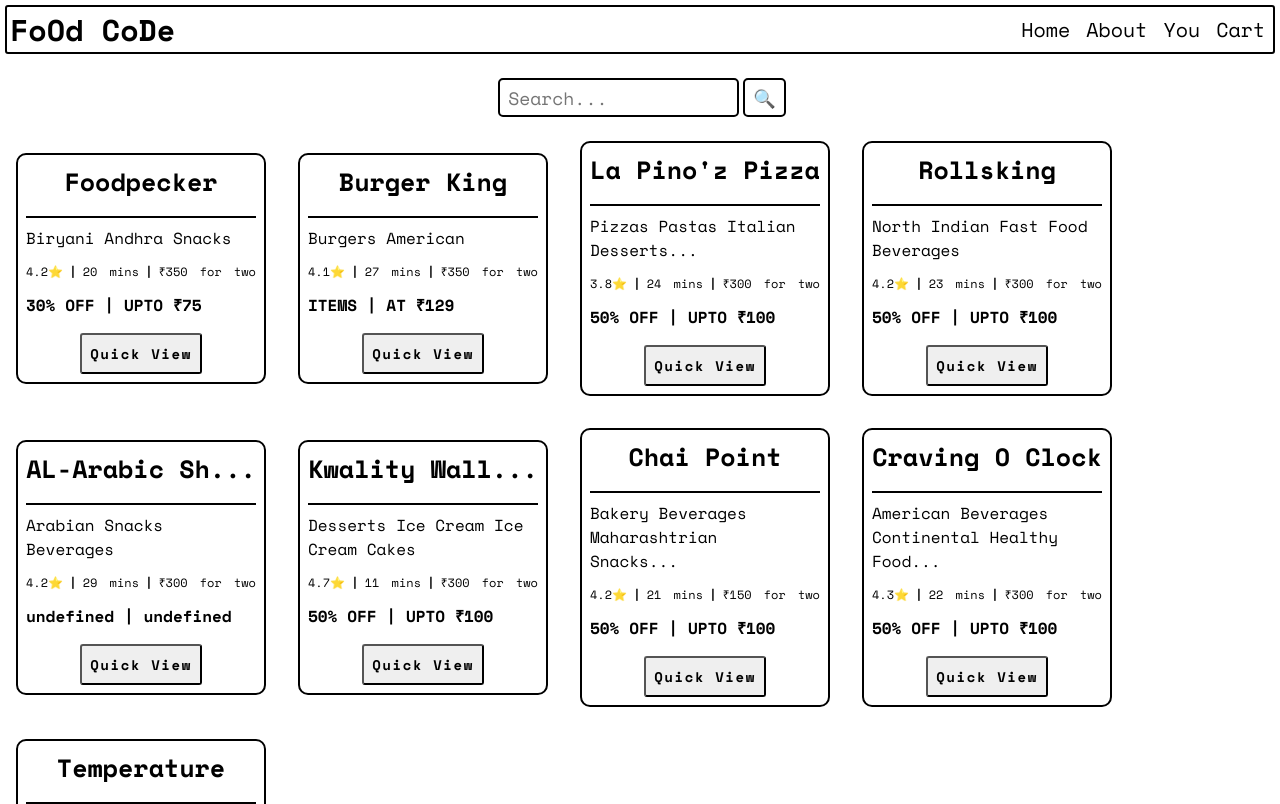
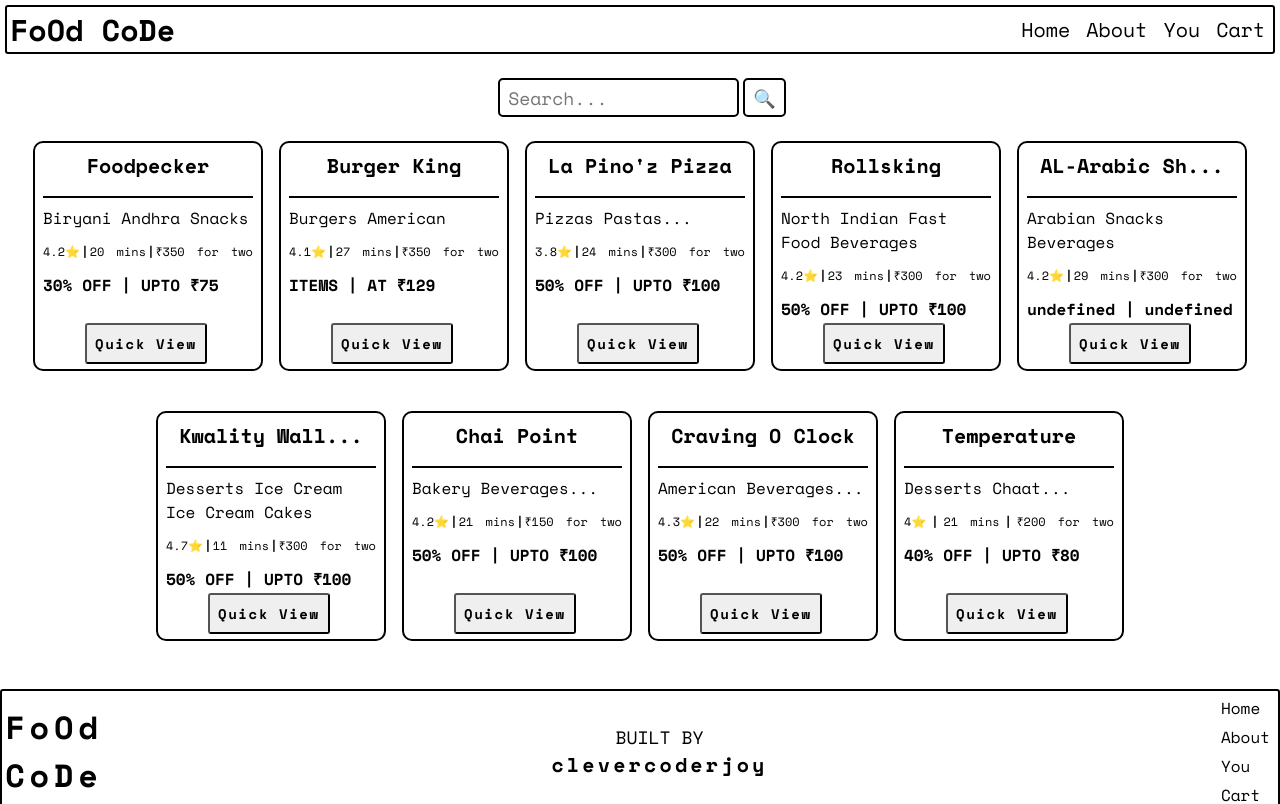
Before and after one commit to clevercoderjoy/Food-Code, a React (Vite) app: page / in a window 1280 px wide. Shown: the top 804 px of the page. Built offline with nearby package versions, Linux system fonts and the light colour scheme.

Commit message:
fix: fixed styling issues

```diff
--- a/src/components/footerComponent/footerComponent.css
+++ b/src/components/footerComponent/footerComponent.css
@@ -2,7 +2,7 @@
   display: flex;
   align-items: center;
   justify-content: space-between;
-  margin: 0.3rem;
+  margin: 1.5rem auto 0.3rem auto;
   border: 2px solid black;
   border-radius: 3px;
 }
--- a/src/components/restaurantCardComponent/RestaurantCardComponent.jsx
+++ b/src/components/restaurantCardComponent/RestaurantCardComponent.jsx
@@ -4,7 +4,7 @@ const RestaurantCardComponent = ({ resData }) => {
   const dots = "...";
   const cuisinesWithDots = () => {
     let cuisines = "";
-    for (let i = 0; i < 4; i++)
+    for (let i = 0; i < 2; i++)
     {
       cuisines += " " + resData.info.cuisines[i];
     }
--- a/src/components/restaurantCardComponent/restaurantCardComponent.css
+++ b/src/components/restaurantCardComponent/restaurantCardComponent.css
@@ -1,11 +1,11 @@
 .restaurantContainer {
-  width: 250px;
-  height: auto;
-  max-height: auto;
-  margin: 1rem;
+  width: 230px;
+  height: 230px;
+  margin: 1rem 0.5rem 1.5rem 0.5rem;
   border-radius: 10px;
   border: 2px solid black;
   transition: all 0.1s ease-in-out;
+  position: relative;
 }
 .restaurantContainer:hover {
   transform: scale(1.1);
@@ -18,18 +18,15 @@
 }
 
 .restaurantImg {
-  text-align: center;
-  font-size: 25px;
+  font-size: 20px;
   font-weight: bold;
-  display: inline-block;
-  white-space: nowrap;
-  text-overflow: ellipsis;
 }
 
 .restaurantDetailsContainer {
   margin: 0.5rem;
   display: flex;
   flex-direction: column;
+  justify-content: space-between;
   border-top: 2px solid black;
 }
 
@@ -40,10 +37,6 @@
 
 .restaurantCuisines {
   margin: 0.5rem 0;
-}
-
-.restaurantCuisines span {
-  margin-right: 0.5rem;
 }
 
 .restaurantFoodDetails {
@@ -77,9 +70,11 @@
   padding: 0.5rem;
   font-size: 14px;
   border-radius: 3px;
-  margin: 0.5rem auto;
   letter-spacing: 0.1rem;
   transition: all 0.1s ease-in-out;
+  position: absolute;
+  bottom: 5px;
+  left: 50px;
 }
 .view:hover {
   text-transform: uppercase;
--- a/src/components/restaurantComponent/restaurantComponent.css
+++ b/src/components/restaurantComponent/restaurantComponent.css
@@ -2,6 +2,5 @@
   display: flex;
   flex-wrap: wrap;
   align-items: center;
-  justify-content: flex-start;
-  margin: 0;
+  justify-content: center;
 }
```
